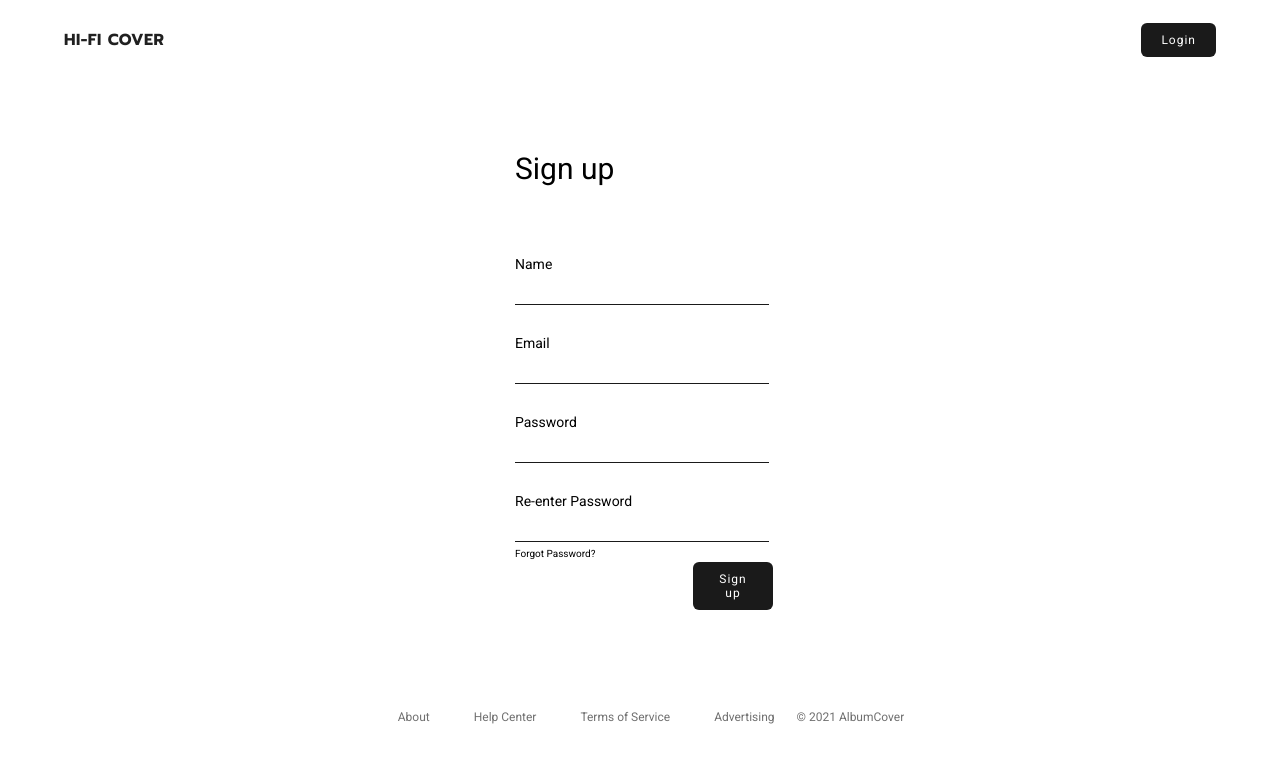
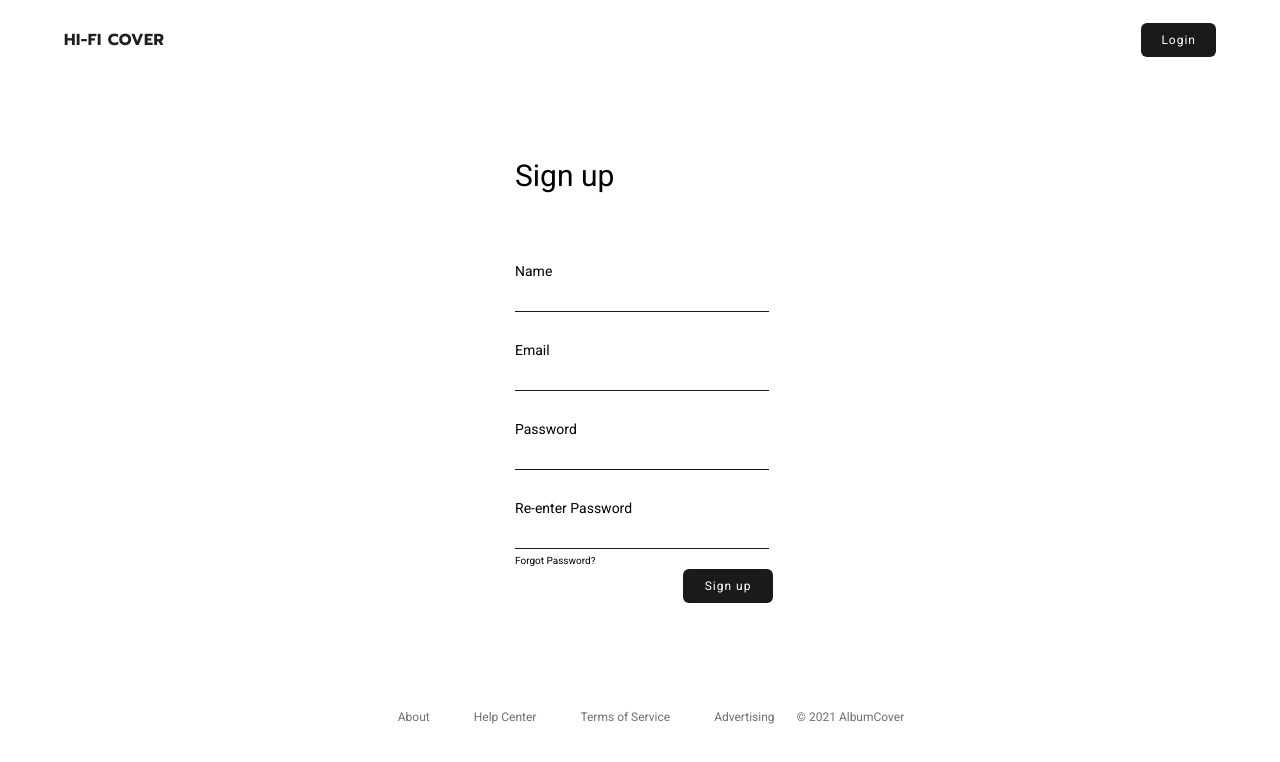
Before and after one commit to octaviusg/albumCover, a React (Create React App) app in the folder client/: page /signup in a window 1280 px wide. Shown: the top 762 px of the page. Built offline with nearby package versions, Linux system fonts and the light colour scheme.

Commit message:
login and sign up router

```diff
--- a/client/src/pages/login/Login.js
+++ b/client/src/pages/login/Login.js
@@ -25,7 +25,9 @@ export default function Login() {
       <div className="topbarLanding">
         <div className="branding">hi-fi cover</div>
         <div className="signupBtnContainer">
-          <button className="signUpBtnNew">Sign Up</button>
+          <Link to="/signup">
+            <button className="signUpBtnNew">Sign Up</button>
+          </Link>
         </div>
       </div>
       <div className="bodyContainerLogin">
@@ -58,7 +60,7 @@ export default function Login() {
             />
 
             <div className="lowerForm">
-              <span className="loginForgot">Forgot Password?</span>
+              <span className="loginForgot">Forgot Password ?</span>
               <button type="submit" className="login-btn">
                 {isFetching ? (
                   <CircularProgress color="white" size="10px" />
--- a/client/src/pages/login/login.css
+++ b/client/src/pages/login/login.css
@@ -63,7 +63,7 @@
   padding: 10px 20px 10px 20px;
   margin-top: 20px;
   border: none;
-  width: 80px;
+  width: 90px;
   font-size: 12px;
   letter-spacing: 1px;
   color: #ffffff;
--- a/client/src/pages/signup/Signup.js
+++ b/client/src/pages/signup/Signup.js
@@ -7,7 +7,9 @@ export default function Signup() {
       <div className="topbarLanding">
         <div className="branding">hi-fi cover</div>
         <div className="signupBtnContainer">
-          <button className="signUpBtnNew">Login</button>
+          <Link to="/login">
+            <button className="signUpBtnNew">Login</button>
+          </Link>
         </div>
       </div>
       <div className="bodyContainerLogin">
```
